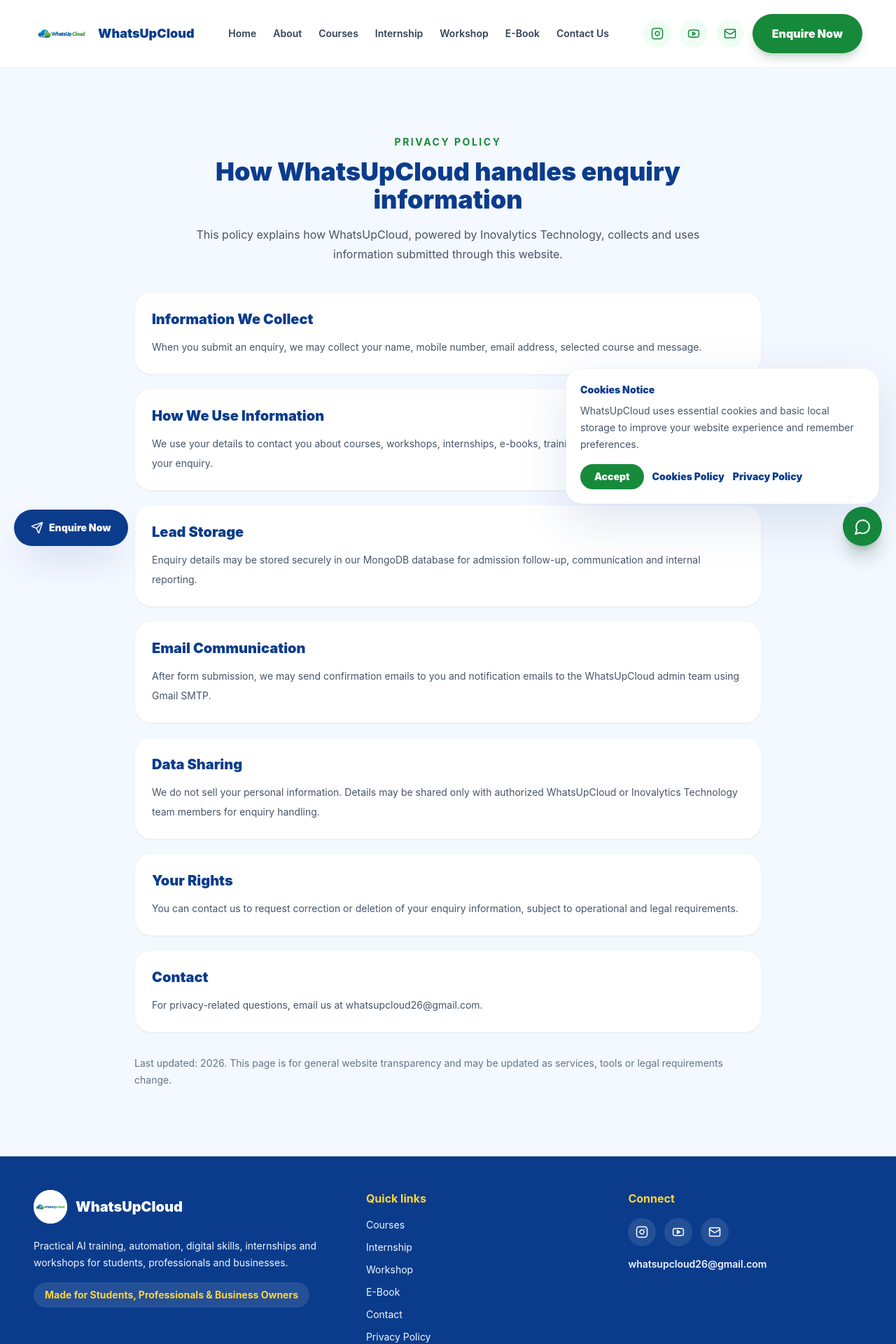
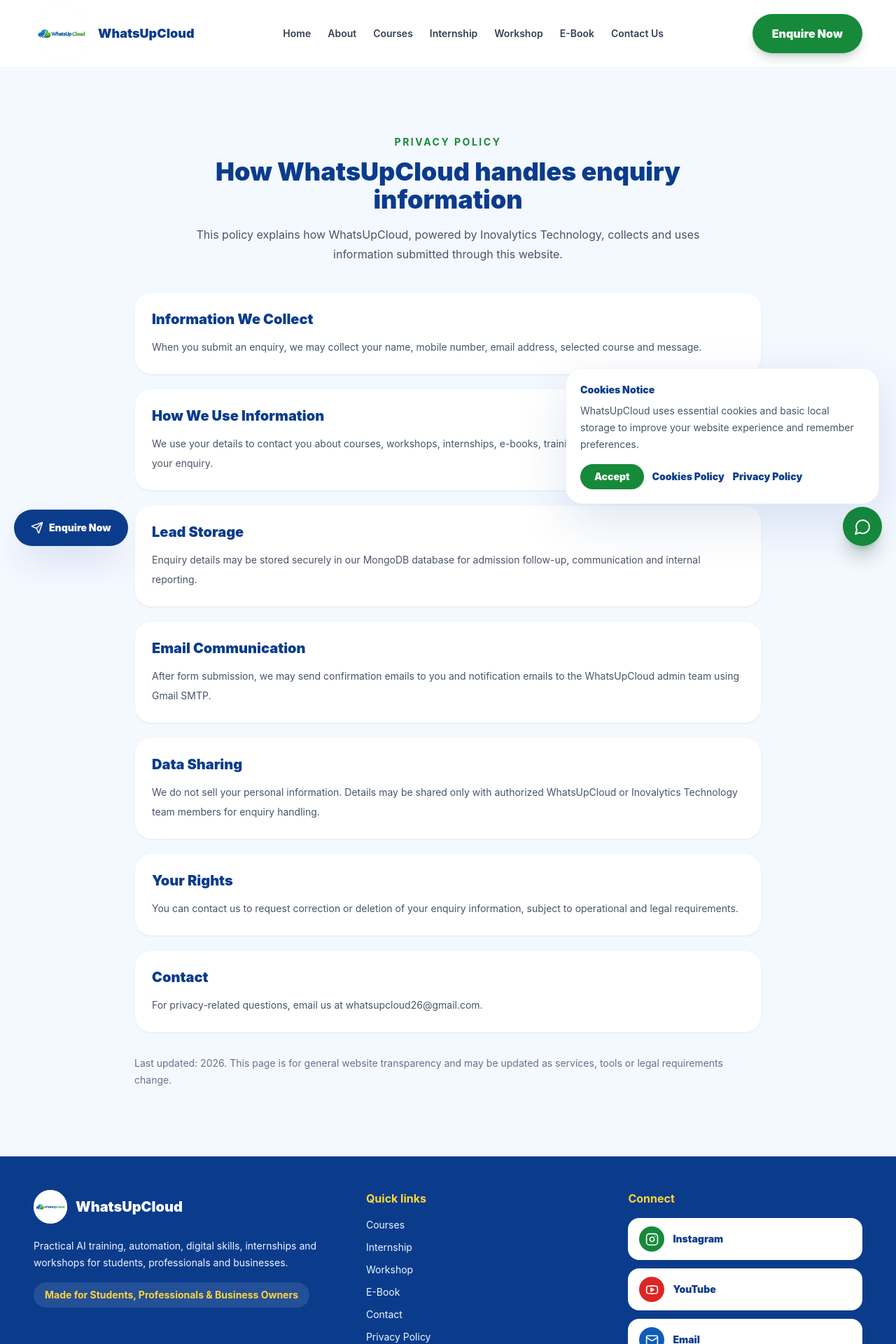
Before and after one commit to whatsupcloud/WhatsupcloudWebsite, a React (Vite) app in the folder frontend/: page /privacy-policy in a window 1280 px wide. Shown: the top 1920 px of the page at 70% size. Built offline with nearby package versions, Linux system fonts and the light colour scheme.

Commit message:
Keep social icons in footer only

```diff
--- a/frontend/src/components/Footer.jsx
+++ b/frontend/src/components/Footer.jsx
@@ -37,15 +37,24 @@
         </div>
         <div>
           <p className="font-bold text-accent">Connect</p>
-          <div className="mt-4 flex gap-3">
-            <a aria-label="Instagram" className="grid h-10 w-10 place-items-center rounded-full bg-white/10 transition hover:-translate-y-1 hover:bg-accent hover:text-primary" href={instagramUrl} target="_blank" rel="noreferrer">
-              <Instagram size={18} />
+          <div className="mt-4 grid gap-3">
+            <a aria-label="Instagram" className="inline-flex items-center gap-3 rounded-2xl bg-white px-4 py-3 text-sm font-black text-primary shadow-sm transition hover:-translate-y-1 hover:bg-accent" href={instagramUrl} target="_blank" rel="noreferrer">
+              <span className="grid h-9 w-9 place-items-center rounded-full bg-brandGreen text-white">
+                <Instagram size={19} />
+              </span>
+              Instagram
             </a>
-            <a aria-label="YouTube" className="grid h-10 w-10 place-items-center rounded-full bg-white/10 transition hover:-translate-y-1 hover:bg-accent hover:text-primary" href="https://youtube.com" target="_blank" rel="noreferrer">
-              <Youtube size={18} />
+            <a aria-label="YouTube" className="inline-flex items-center gap-3 rounded-2xl bg-white px-4 py-3 text-sm font-black text-primary shadow-sm transition hover:-translate-y-1 hover:bg-accent" href="https://youtube.com" target="_blank" rel="noreferrer">
+              <span className="grid h-9 w-9 place-items-center rounded-full bg-red-600 text-white">
+                <Youtube size={19} />
+              </span>
+              YouTube
             </a>
-            <a aria-label="Email" className="grid h-10 w-10 place-items-center rounded-full bg-white/10 transition hover:-translate-y-1 hover:bg-accent hover:text-primary" href={`mailto:${emailAddress}`}>
-              <Mail size={18} />
+            <a aria-label="Email" className="inline-flex items-center gap-3 rounded-2xl bg-white px-4 py-3 text-sm font-black text-primary shadow-sm transition hover:-translate-y-1 hover:bg-accent" href={`mailto:${emailAddress}`}>
+              <span className="grid h-9 w-9 place-items-center rounded-full bg-secondary text-white">
+                <Mail size={19} />
+              </span>
+              Email
             </a>
           </div>
           <a href={`mailto:${emailAddress}`} className="mt-4 inline-flex text-sm font-semibold text-blue-50 transition hover:text-accent">
--- a/frontend/src/components/Header.jsx
+++ b/frontend/src/components/Header.jsx
@@ -1,4 +1,4 @@
-import { Instagram, Mail, Menu, X, Youtube } from "lucide-react";
+import { Menu, X } from "lucide-react";
 import { useState } from "react";
 import { Link, NavLink } from "react-router-dom";
 import logo from "../assets/whatsupcloud-logo.png";
@@ -12,9 +12,6 @@
   ["E-Book", "/ebook"],
   ["Contact Us", "/contact"]
 ];
-
-const instagramUrl = "https://www.instagram.com/whats_upcloud/";
-const emailAddress = "whatsupcloud26@gmail.com";
 
 export default function Header() {
   const [open, setOpen] = useState(false);
@@ -44,15 +41,6 @@
         </nav>
 
         <div className="hidden items-center gap-3 lg:flex">
-          <a aria-label="Instagram" href={instagramUrl} target="_blank" rel="noreferrer" className="grid h-10 w-10 place-items-center rounded-full bg-green-50 text-brandGreen transition hover:-translate-y-1 hover:bg-brandGreen hover:text-white">
-            <Instagram size={18} />
-          </a>
-          <a aria-label="YouTube" href="https://youtube.com" target="_blank" rel="noreferrer" className="grid h-10 w-10 place-items-center rounded-full bg-green-50 text-brandGreen transition hover:-translate-y-1 hover:bg-brandGreen hover:text-white">
-            <Youtube size={18} />
-          </a>
-          <a aria-label="Email" href={`mailto:${emailAddress}`} className="grid h-10 w-10 place-items-center rounded-full bg-green-50 text-brandGreen transition hover:-translate-y-1 hover:bg-brandGreen hover:text-white">
-            <Mail size={18} />
-          </a>
           <Link to="/contact" className="btn-primary">Enquire Now</Link>
         </div>
 
@@ -82,17 +70,6 @@
             <Link to="/contact" onClick={() => setOpen(false)} className="btn-primary mt-2 w-full">
               Enquire Now
             </Link>
-            <div className="mt-3 flex gap-3">
-              <a aria-label="Instagram" href={instagramUrl} target="_blank" rel="noreferrer" className="grid h-10 w-10 place-items-center rounded-full bg-green-50 text-brandGreen">
-                <Instagram size={18} />
-              </a>
-              <a aria-label="YouTube" href="https://youtube.com" target="_blank" rel="noreferrer" className="grid h-10 w-10 place-items-center rounded-full bg-green-50 text-brandGreen">
-                <Youtube size={18} />
-              </a>
-              <a aria-label="Email" href={`mailto:${emailAddress}`} className="grid h-10 w-10 place-items-center rounded-full bg-green-50 text-brandGreen">
-                <Mail size={18} />
-              </a>
-            </div>
           </nav>
         </div>
       )}
```
